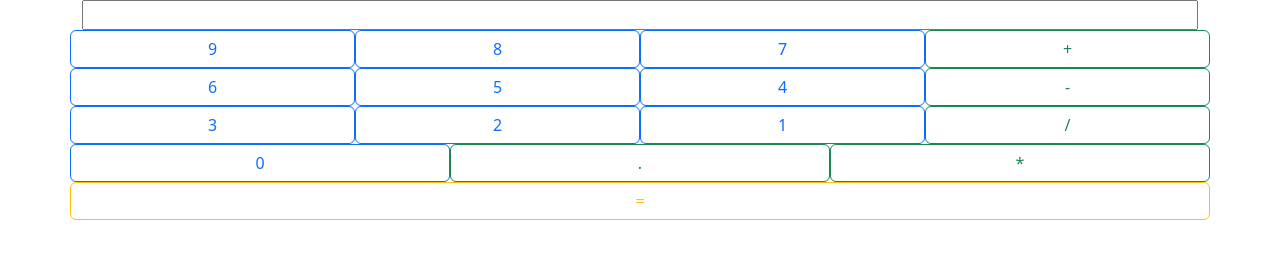
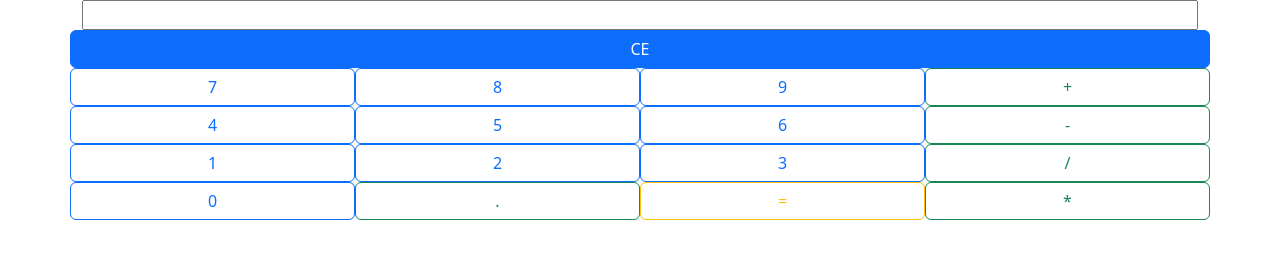
Before and after one commit to Bunchenko/calculator, a plain HTML site: page index.html in a window 1280 px wide. Drawn offline with nearby package versions, Linux system fonts and the light colour scheme.

Commit message:
feat: add CE button

```diff
--- a/index.html
+++ b/index.html
@@ -12,30 +12,33 @@
     <div class="calculator container" >
         <input type="text" class="row input-group text-end m-0">
         <div class="row">
-            <button class="col btn btn-outline-primary" id="number">9</button>
-            <button class="col btn btn-outline-primary" id="number">8</button>
-            <button class="col btn btn-outline-primary" id="number">7</button>
+            <button class="col btn btn-primary d-none" id="ac-button">AC</button>
+            <button class="col btn btn-primary" id="ce-button">CE</button>
+
+        </div>
+        <div class="row">
+            <button class="col btn btn-outline-primary" id="digit">7</button>
+            <button class="col btn btn-outline-primary" id="digit">8</button>
+            <button class="col btn btn-outline-primary" id="digit">9</button>
             <button class="col btn btn-outline-success">+</button>
         </div>
         <div class="row">
-            <button class="col btn btn-outline-primary" id="number">6</button>
-            <button class="col btn btn-outline-primary" id="number">5</button>
-            <button class="col btn btn-outline-primary" id="number">4</button>
+            <button class="col btn btn-outline-primary" id="digit">4</button>
+            <button class="col btn btn-outline-primary" id="digit">5</button>
+            <button class="col btn btn-outline-primary" id="digit">6</button>
             <button class="col btn btn-outline-success">-</button>
         </div>
         <div class="row">
-            <button class="col btn btn-outline-primary" id="number">3</button>
-            <button class="col btn btn-outline-primary" id="number">2</button>
-            <button class="col btn btn-outline-primary" id="number">1</button>
+            <button class="col btn btn-outline-primary" id="digit">1</button>
+            <button class="col btn btn-outline-primary" id="digit">2</button>
+            <button class="col btn btn-outline-primary" id="digit">3</button>
             <button class="col btn btn-outline-success">/</button>
         </div>
         <div class="row">
-            <button class="col btn btn-outline-primary" id="number">0</button>
-            <button class="col btn btn-outline-success" id="button">.</button>
+            <button class="col btn btn-outline-primary" id="digit">0</button>
+            <button class="col btn btn-outline-success" id="dot-button">.</button>
+            <button class="col btn btn-outline-warning" id="digit">=</button>
             <button class="col btn btn-outline-success">*</button>
-        </div>
-        <div class="row">
-            <button class="col btn btn-outline-warning" id="number">=</button>
         </div>
     </div>
 
```
